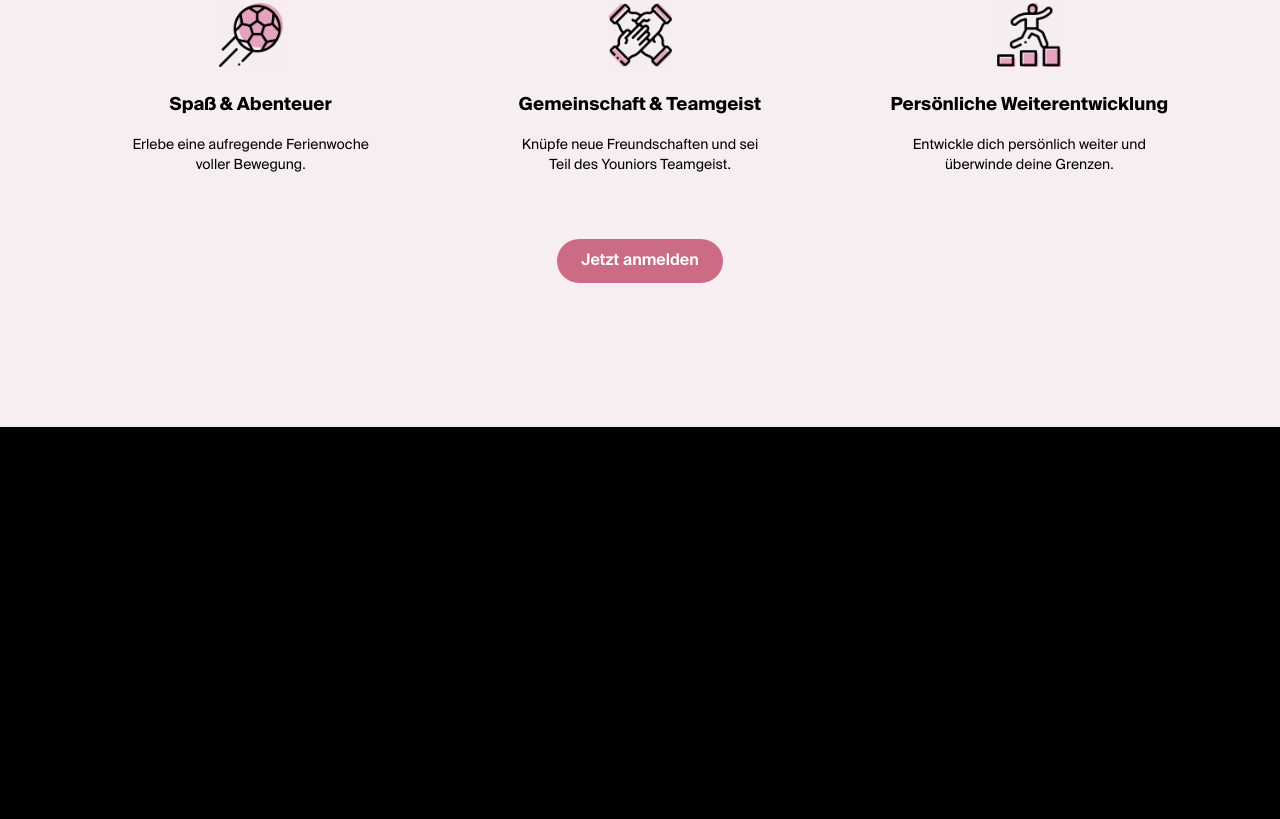
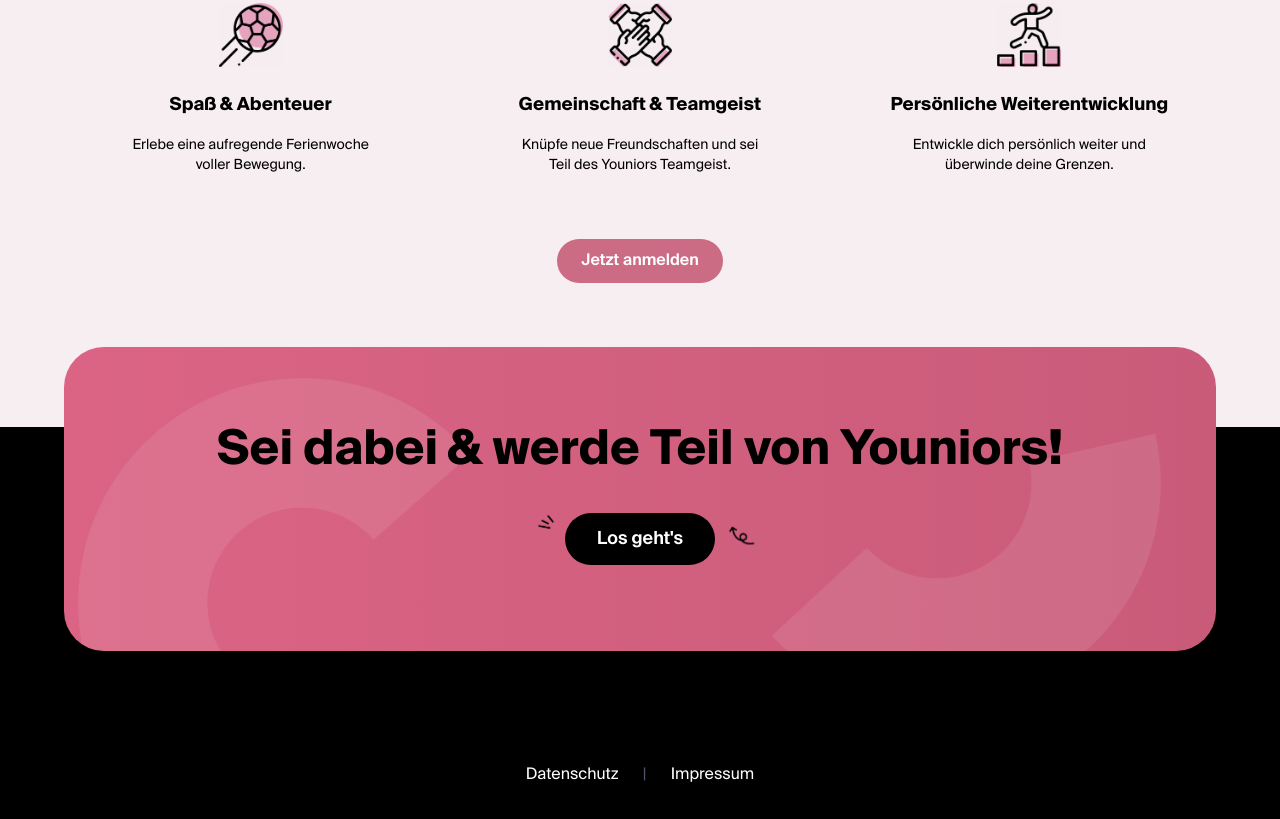
Before and after one commit to joelmonaco/youniors-website, a website: page index.html in a window 1280 px wide. Shown: the part 7582-8401 px from the top of the page. Before the commit the page ends 8009 px from the top, so only its background shows below. Drawn offline with nearby package versions, Linux system fonts and the light colour scheme.

Commit message:
Add final call-to-action section encouraging user participation with engaging content, images, and footer links for enhanced user engagement and information accessibility.

```diff
--- a/index.html
+++ b/index.html
@@ -956,5 +956,50 @@
     }
   </script>
 
+  <!-- Final CTA Section -->
+  <section class="bg-black py-12 md:py-16 lg:py-20 px-6 md:px-12 lg:px-16 relative z-10">
+    <div class="max-w-6xl mx-auto">
+      <!-- Box mit Farbverlauf -->
+      <div class="relative rounded-[2.5rem] overflow-hidden -mt-24 md:-mt-32 lg:-mt-40" style="background: linear-gradient(to right, #DB6484, #C95B79);">
+        <!-- Transparentes Bild -->
+        <div class="absolute inset-0 flex items-center justify-center">
+          <img src="./public/circles-scaled.png" alt="Circles" class="w-full h-full object-cover opacity-10">
+        </div>
+
+        <!-- Content -->
+        <div class="relative z-10 py-12 md:py-16 lg:py-20 px-8 md:px-12 lg:px-16 text-center">
+          <!-- Text -->
+          <h2 class="text-black font-bold text-3xl md:text-4xl lg:text-5xl mb-6 md:mb-8">
+            Sei dabei & werde Teil von Youniors!
+          </h2>
+
+          <!-- Button mit Bildern -->
+          <div class="flex justify-center items-center gap-1 md:gap-2">
+            <img src="./public/Spark.png" alt="Spark" class="w-12 h-12 md:w-16 md:h-16">
+            <button class="bg-black hover:bg-gray-900 text-white px-8 py-3 rounded-full font-semibold text-base md:text-lg transition-colors whitespace-nowrap">
+              Los geht's
+            </button>
+            <img src="./public/Arrow.png" alt="Arrow" class="w-12 h-12 md:w-16 md:h-16">
+          </div>
+        </div>
+      </div>
+    </div>
+  </section>
+
+  <!-- Footer -->
+  <footer class="bg-black py-6 md:py-8 px-6 md:px-12 lg:px-16">
+    <div class="max-w-7xl mx-auto">
+      <div class="flex flex-col md:flex-row justify-center items-center gap-4 md:gap-6">
+        <a href="https://teech.de/youniors-datenschutz" target="_blank" rel="noopener noreferrer" class="text-white hover:text-gray-400 transition-colors text-sm md:text-base">
+          Datenschutz
+        </a>
+        <span class="text-gray-600 hidden md:inline">|</span>
+        <a href="https://teech.de/youniors-impressum" target="_blank" rel="noopener noreferrer" class="text-white hover:text-gray-400 transition-colors text-sm md:text-base">
+          Impressum
+        </a>
+      </div>
+    </div>
+  </footer>
+
 </body>
 </html>
```
Also changed, not shown: public/Arrow.png (added), public/Spark.png (added), public/circles-scaled.png (added).
